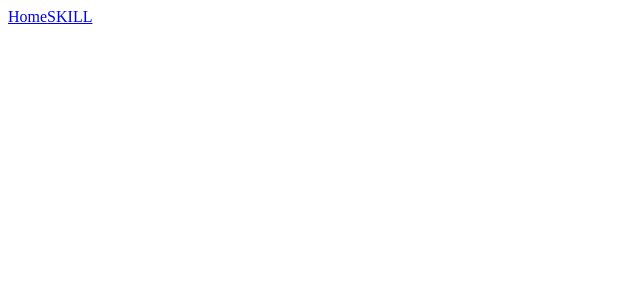
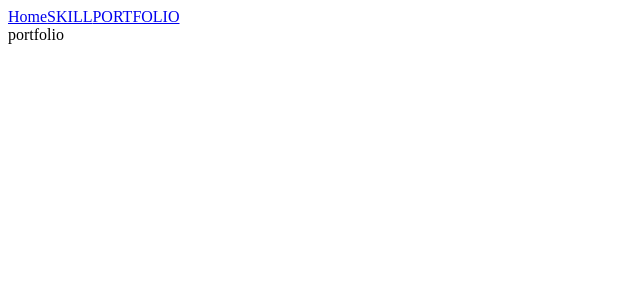
Before and after one commit to Ai0202/portfolio, a Vue app: page /portfolio in a window 1280 px wide. Shown: the top 300 px of the page, without its empty margins (0-640 px from the left). Built offline with nearby package versions, Linux system fonts and the light colour scheme; the HTML template or start-up script is replaced by a standard one.

Commit message:
portfolio画面作成

```diff
--- a/src/App.vue
+++ b/src/App.vue
@@ -3,6 +3,7 @@
     <header>
       <router-link to="/">Home</router-link>
       <router-link to="/skill">SKILL</router-link>
+      <router-link to="/portfolio">PORTFOLIO</router-link>
     </header>
     <router-view />
   </div>
--- a/src/router.js
+++ b/src/router.js
@@ -3,6 +3,7 @@ import Router from 'vue-router'
 
 import Home from './views/Home.vue'
 import Skill from './views/Skill.vue'
+import Portfolio from './views/Portfolio.vue'
 
 Vue.use(Router)
 
@@ -19,6 +20,11 @@ export default new Router({
       path: '/skill',
       name: 'skill',
       component: Skill
+    },
+    {
+      path: '/portfolio',
+      name: 'portfolio',
+      component: Portfolio
     }
   ]
 })
--- /dev/null
+++ b/src/views/Portfolio.vue
@@ -0,0 +1,7 @@
+<template>
+  <div>portfolio</div>
+</template>
+
+<style lang="scss" scoped>
+
+</style>
```
